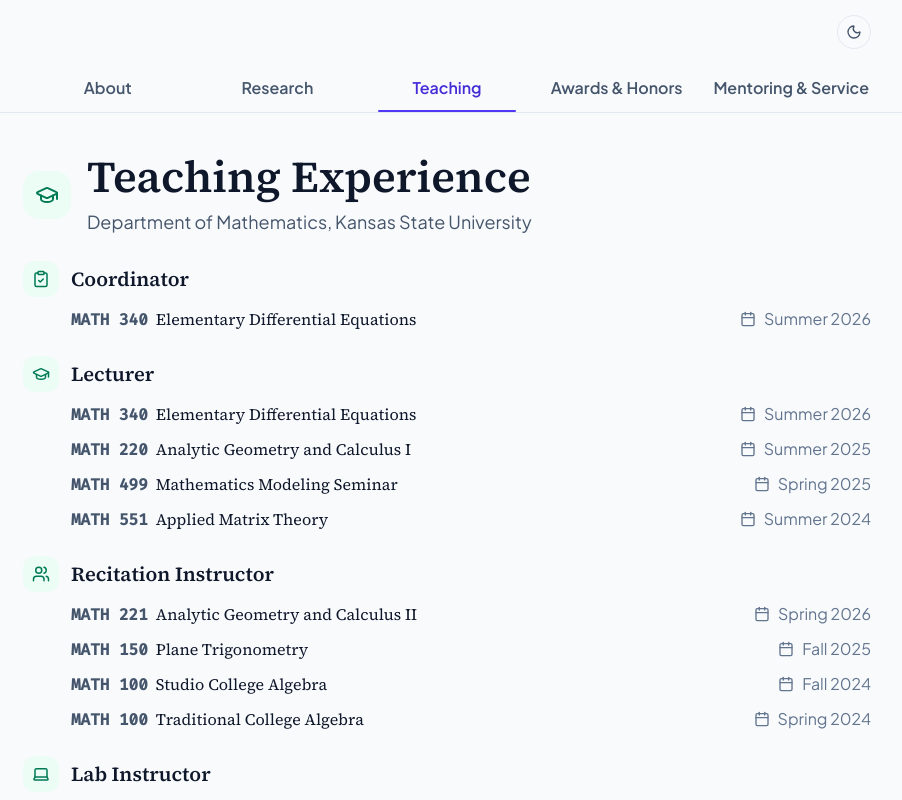
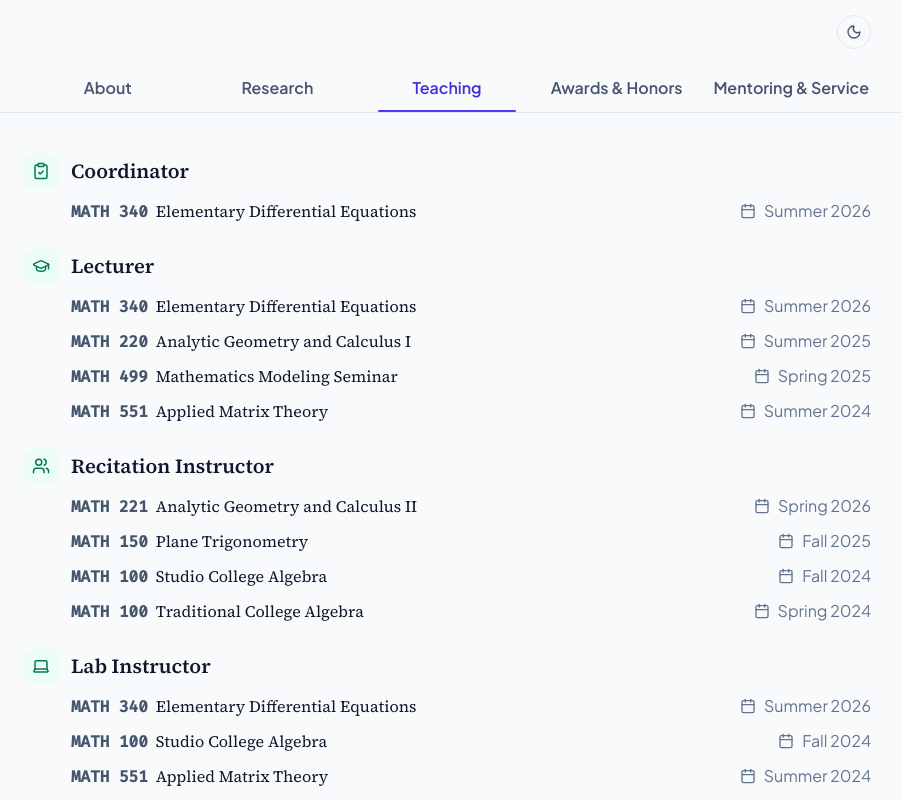
Before and after one commit to nhungnh-dot/nhungnh-dot.github.io, a React (Vite) app: page / in a window 1280 px wide. Both pictures are taken after a click on the tab "Teaching". Shown: the top 800 px of the page, without its empty margins (193-1095 px from the left). Built offline with nearby package versions, Linux system fonts and the light colour scheme.

Commit message:
Remove redundant top heading from Teaching.tsx

```diff
--- a/src/components/Teaching.tsx
+++ b/src/components/Teaching.tsx
@@ -117,21 +117,6 @@ export const Teaching: React.FC = () => {
   return (
     <section id="teaching" className="py-8 sm:py-10">
       <div className="max-w-4xl mx-auto px-4 sm:px-6">
-        <div className="mb-5 sm:mb-6">
-          <div className="flex items-center gap-4">
-            <span className="flex h-12 w-12 items-center justify-center rounded-2xl bg-emerald-50 text-emerald-700 dark:bg-emerald-950/40 dark:text-emerald-300">
-              <GraduationCap className="h-6 w-6" aria-hidden="true" />
-            </span>
-            <div>
-              <h2 className="text-3xl sm:text-4xl font-bold text-slate-900 dark:text-slate-50 font-serif-academic">
-                Teaching Experience
-              </h2>
-              <p className="text-sm sm:text-base text-slate-600 dark:text-slate-400 mt-1.5 leading-relaxed">
-                Department of Mathematics, Kansas State University
-              </p>
-            </div>
-          </div>
-        </div>
 
         <div className="space-y-5 sm:space-y-6">
           {teachingPositions.map((pos) => {
```
